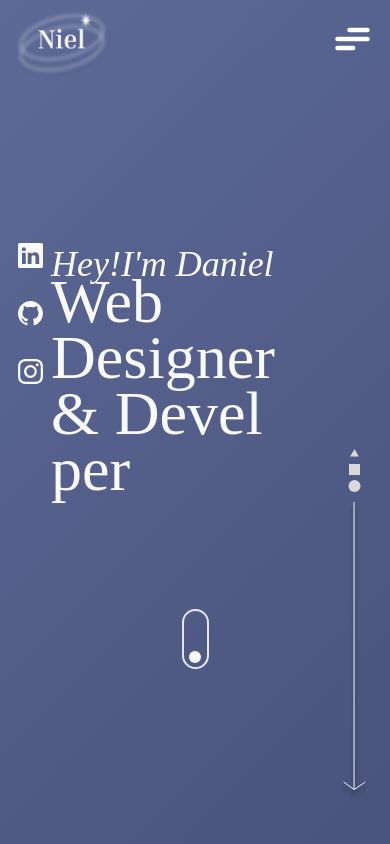
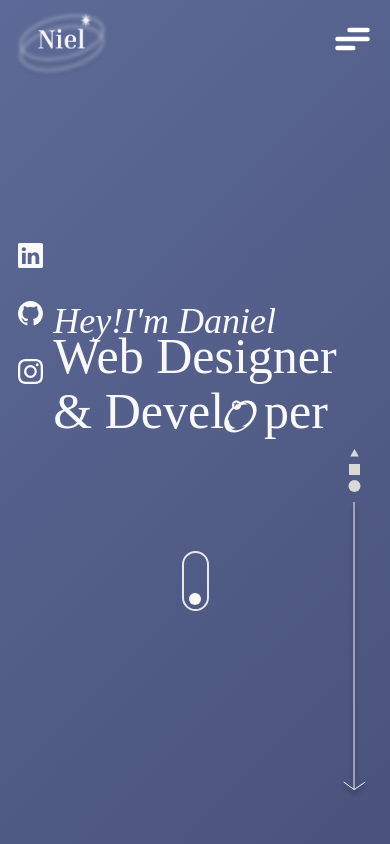
Before and after one commit to gabdani11/Portfolio, a React (Vite) app: page / in a window 390 px wide. Shown: the top 844 px of the page. Built offline with nearby package versions, Linux system fonts and the light colour scheme; a web font is replaced by a local one.

Commit message:
hero section responsive

```diff
--- a/src/Components/Page1.jsx
+++ b/src/Components/Page1.jsx
@@ -21,16 +21,16 @@ const Page1 = () => {
         <div className='w-[80%] flex flex-col justify-center items-center'>
             {/* Mobile*/}
 
-            <div className='text-[#f9f9f9] mb-[7rem] lg:hidden'>
-            <h1 className='font-inria font-light italic text-[36px] leading-[1] mb-[-8px]'>Hey!I'm Daniel</h1>
-            <h2 className='font-inria text-[62px] leading-[0.9]'>Web Designer <br/>
-                & Devel<span className='relative ml-[57px]'><img className='absolute' src={star} alt="star"/>per</span></h2>
+            <div className='text-[#f9f9f9] mb-[7rem] leading-[0.9] md:hidden'>
+            <h1 className='font-inria font-light italic text-[36px] mb-[-8px]'>Hey!I'm Daniel</h1>
+            <h2 className='font-inria text-[50px] leading-[1.1] '>Web Designer <br/>
+                & Devel<span className='relative ml-[40px]'><img className='absolute translate-x-[170px] h-[35px] translate-y-[-40px]' src={star} alt="star"/>per</span></h2>
                 </div>
             {/* Desktop*/}
-            <div className='text-[#f9f9f9] mb-[7rem] lg:block hidden'>
+            <div className='text-[#f9f9f9] mb-[7rem] md:block hidden'>
             <h1 className='font-inria font-light italic text-[48px] leading-[1] mb-[-8px]'>Hey!I'm Daniel</h1>
-            <h2 className='font-inria text-[128px] leading-[0.9]'>Web Designer <br/>
-                & Devel<span className='relative ml-[57px]'><img className='absolute translate-y-[-70px] translate-x-[430px]' src={star} alt="star"/>per</span></h2>
+            <h2 className='font-inria lg:text-[128px] leading-[0.9] md:text-[100px]'>Web Designer <br/>
+                & Devel<span className='relative ml-[57px]'><img className=' md:translate-x-[333px] md:h-[55px] absolute translate-y-[-70px] lg:translate-x-[430px] lg:h-[60px]' src={star} alt="star"/>per</span></h2>
                 </div>
 
                 <div>
```
